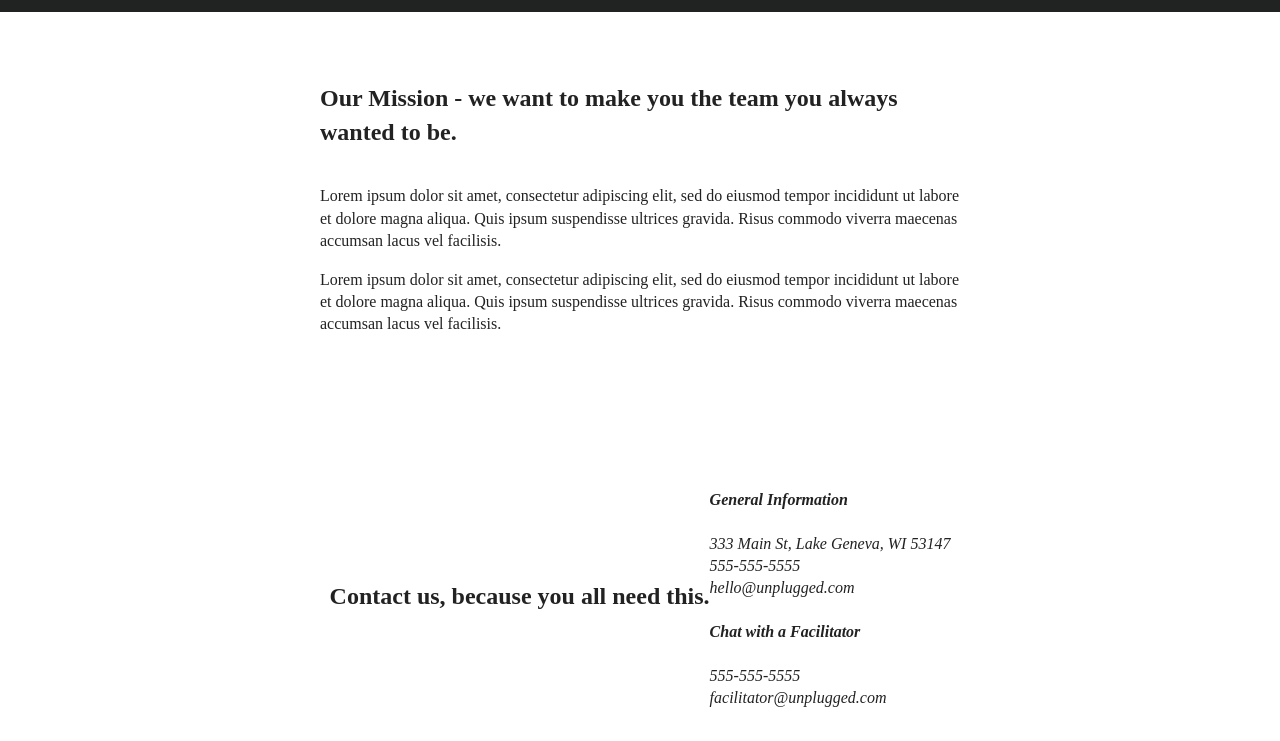
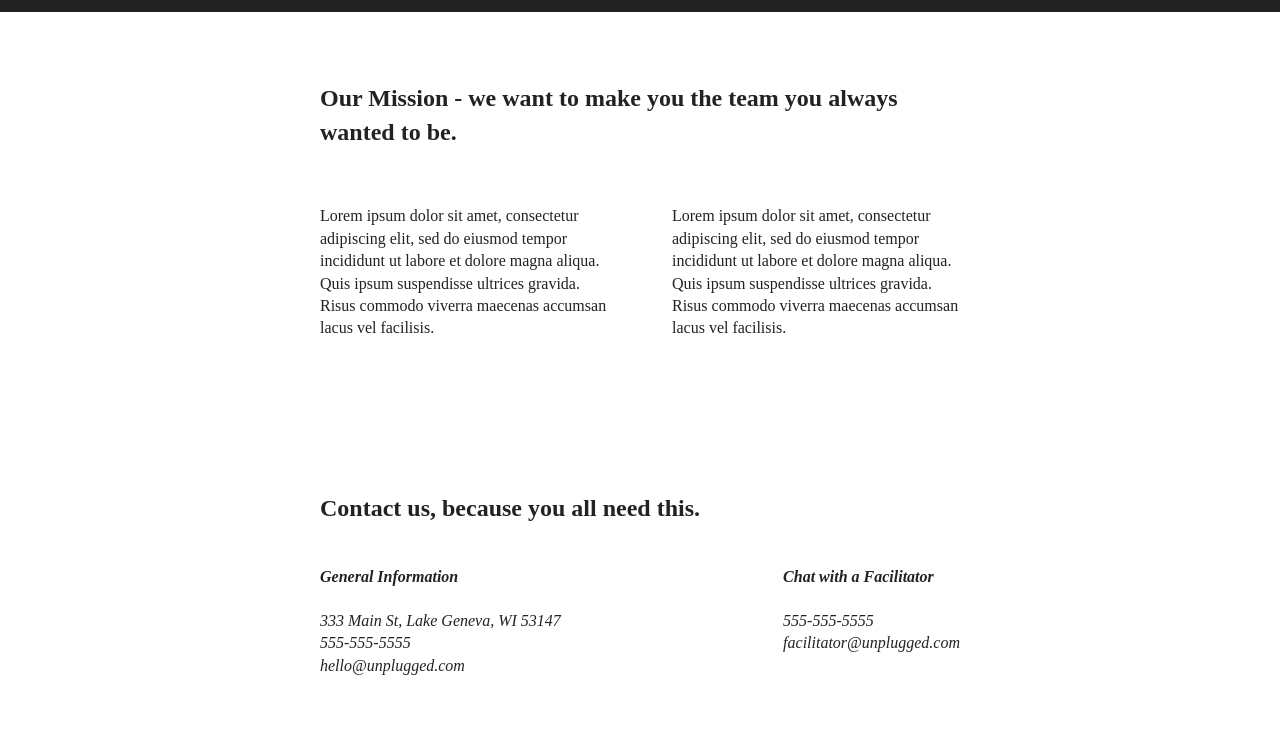
Before and after one commit to CatMonge/unplugged-website, a website: page about/index.html in a window 1280 px wide. Shown: the part 211-952 px from the top of the page. Drawn offline with Linux system fonts and the light colour scheme; files whose address does not match are found by name.

Commit message:
Added about and faq page flexbox properties for tablet media queries

```diff
--- a/css/main.css
+++ b/css/main.css
@@ -457,8 +457,45 @@ section .content-wrapper {
 
   footer .copyright {
   }
+
+  /* ================= ABOUT PAGE ================= */
+
+  .mission-content {
+    display: flex;
+    justify-content: space-between;
+    align-items: center;
+    padding-top: 20px;
+  }
+
+  .mission-content p {
+    width: 45%;
+  }
+
+  .contact-section .content-wrapper h2 {
+    width: 100%;
+  }
+
+  .contact-content {
+    display: flex;
+    justify-content: space-between;
+    align-items: flex-start;
+    width: 100%;
+  }
+
+  /* ================= FAQ PAGE ================= */
+
+  .faq .content-wrapper {
+    display: flex;
+    justify-content: space-between;
+  }
+  .faq-content {
+    flex-basis: 40%;
+  }
+
+  .faq h2 {
+    width: 100%;
+  }
 }
-
 /** Desktop styles here **/
 
 @media only screen and (min-width: 1200px) {
```
